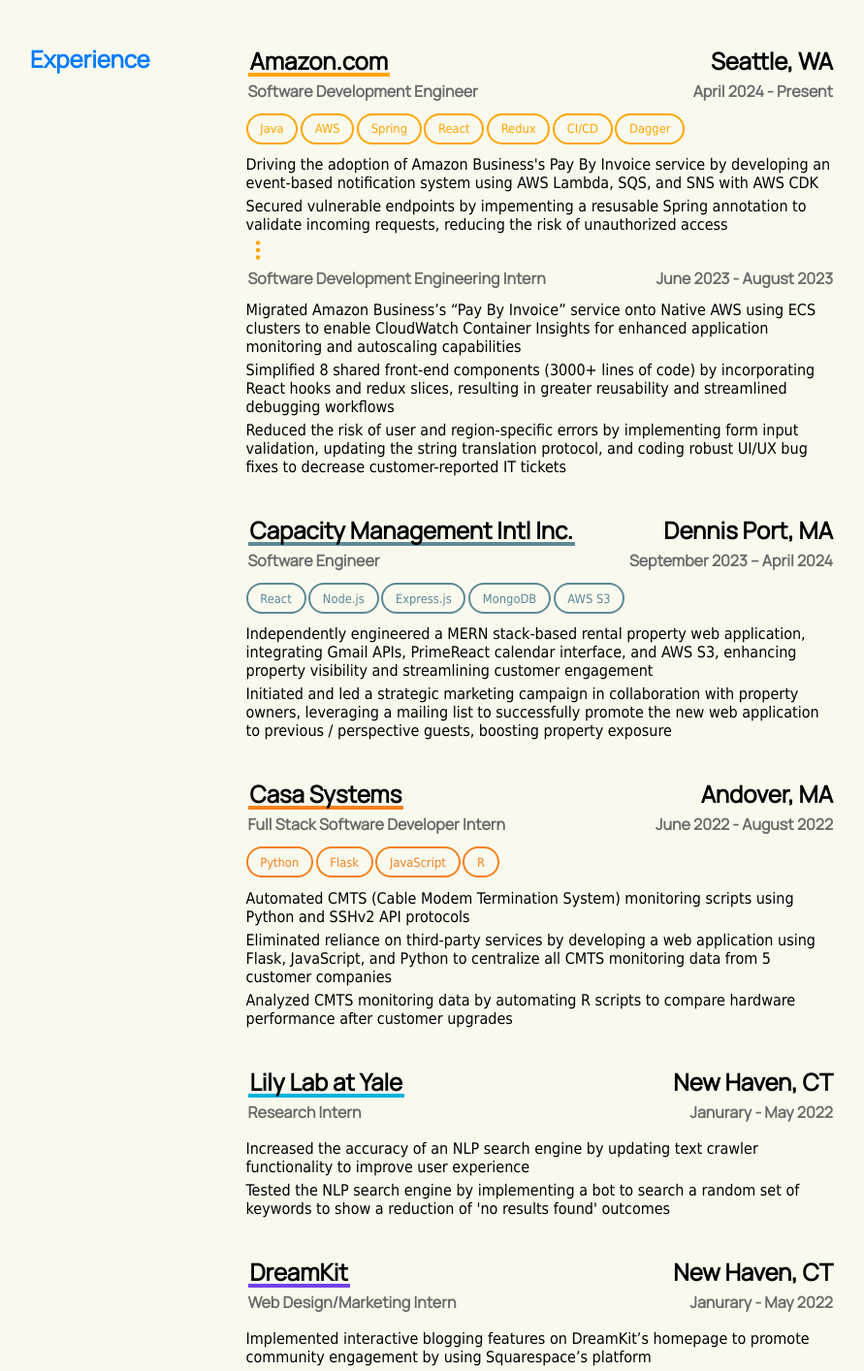
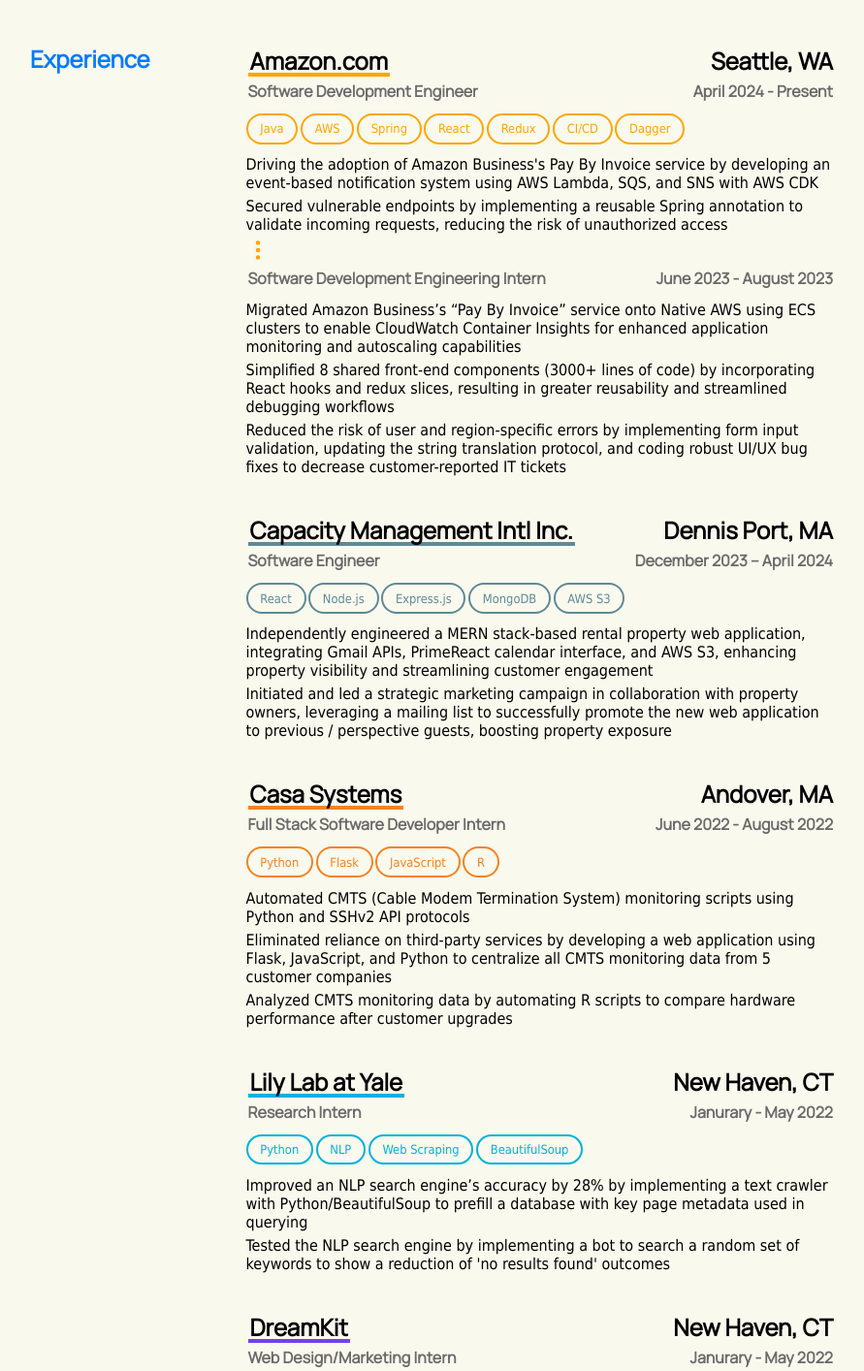
Before and after one commit to ading01/my_website, a React (Create React App) app: page / in a window 1280 px wide. Shown: the part 936-2350 px from the top of the page at 97% size, without its empty margins (144-1035 px from the left). Built offline with nearby package versions, Linux system fonts and the light colour scheme; a web font is replaced by a local one.

Commit message:
Update resume

```diff
--- a/src/content/ExperienceContent.tsx
+++ b/src/content/ExperienceContent.tsx
@@ -15,7 +15,7 @@
     skills: ["Java", "AWS", "Spring", "React", "Redux", "CI/CD", "Dagger"],
     details: [
       "Driving the adoption of Amazon Business's Pay By Invoice service by developing an event-based notification system using AWS Lambda, SQS, and SNS with AWS CDK",
-      "Secured vulnerable endpoints by impementing a resusable Spring annotation to validate incoming requests, reducing the risk of unauthorized access",
+      "Secured vulnerable endpoints by implementing a reusable Spring annotation to validate incoming requests, reducing the risk of unauthorized access",
     ],
     color: "orange",
     link: "https://www.amazon.com/",
@@ -35,7 +35,7 @@
     company_name: "Capacity Management Intl Inc.",
     location: "Dennis Port, MA",
     position: "Software Engineer",
-    date: "September 2023 – April 2024",
+    date: "December 2023 – April 2024",
     skills: ["React", "Node.js", "Express.js", "MongoDB", "AWS S3"],
     details: [
       "Independently engineered a MERN stack-based rental property web application, integrating Gmail APIs, PrimeReact calendar interface, and AWS S3, enhancing property visibility and streamlining customer engagement",
@@ -63,8 +63,9 @@
     location: "New Haven, CT",
     position: "Research Intern",
     date: "Janurary - May 2022",
+    skills: ["Python", "NLP", "Web Scraping", "BeautifulSoup"],
     details: [
-      "Increased the accuracy of an NLP search engine by updating text crawler functionality to improve user experience",
+      "Improved an NLP search engine’s accuracy by 28% by implementing a text crawler with Python/BeautifulSoup to prefill a database with key page metadata used in querying",
       "Tested the NLP search engine by implementing a bot to search a random set of keywords to show a reduction of 'no results found' outcomes",
     ],
     color: "#01B2DE",
```
Also changed, not shown: 2 other files (tests, documents, lock files or other folders).
